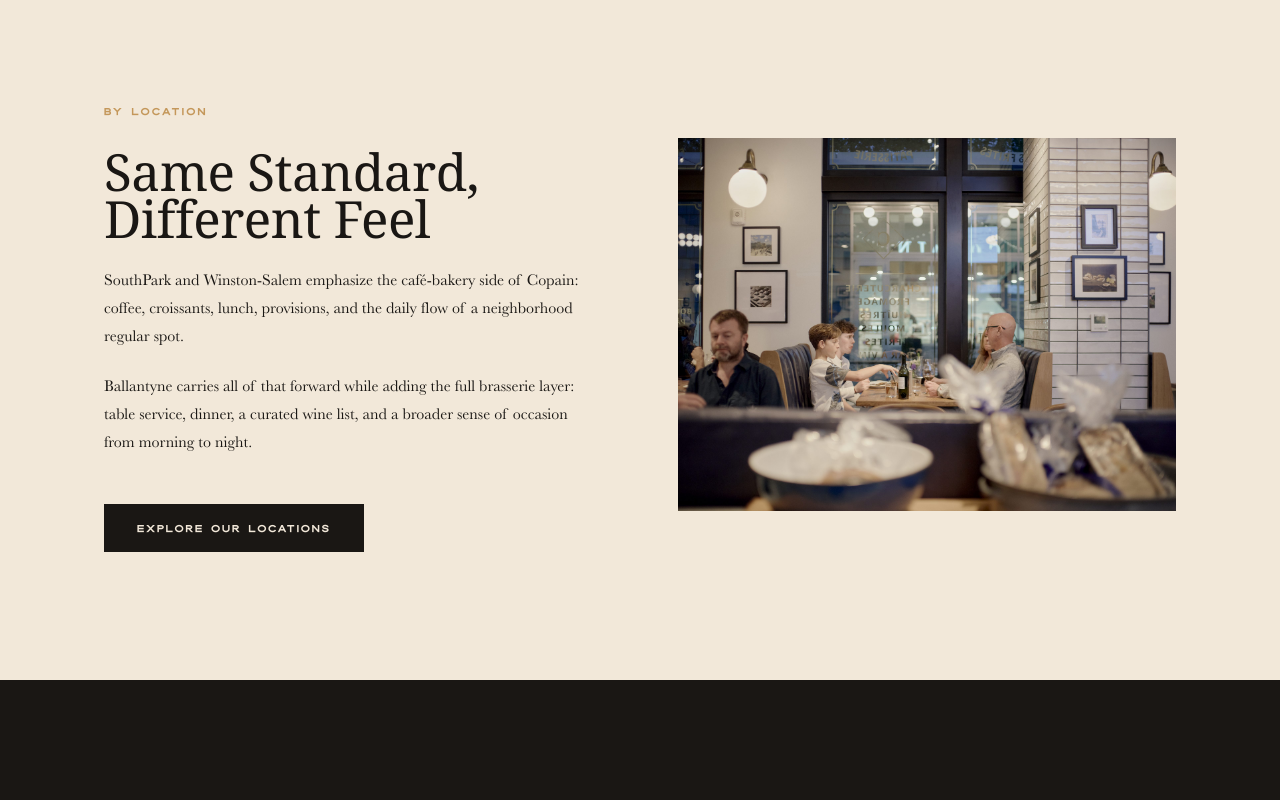
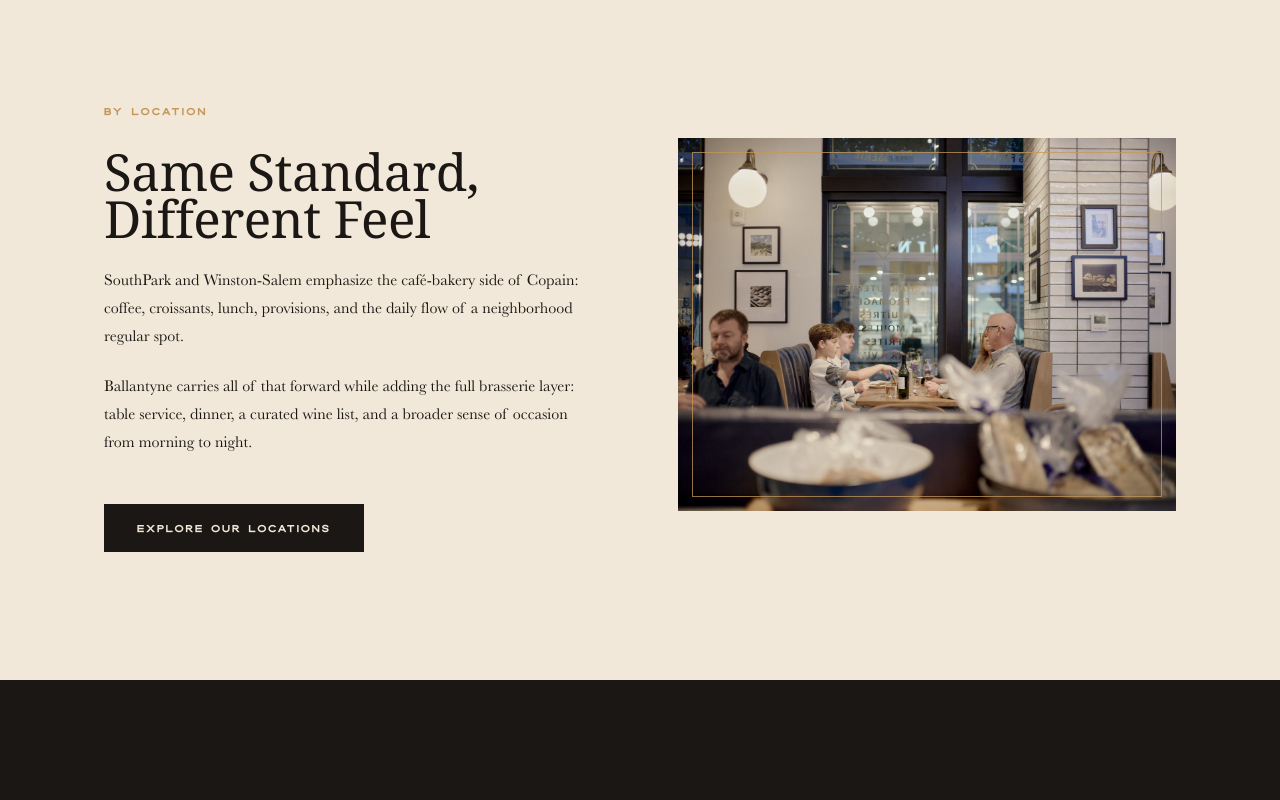
Before and after one commit to ada12001/copain-website, a website: page about.html in a window 1280 px wide. Shown: the part 3380-4180 px from the top of the page. Drawn offline with Linux system fonts and the light colour scheme; a web font is replaced by a local one.

Commit message:
Add image accent borders

```diff
--- a/about.html
+++ b/about.html
@@ -181,7 +181,7 @@
                 <a href="locations.html" class="btn btn--filled">Explore Our Locations</a>
               </div>
             </div>
-            <div class="reveal reveal--right" style="overflow:hidden;">
+            <div class="about-feature-image reveal reveal--right">
               <img
                 src="images/interior/ballantyne-family-dining.jpg"
                 alt="Guests dining at Copain Ballantyne"
@@ -224,7 +224,7 @@
                    onmouseover="this.style.color='var(--cream)'" onmouseout="this.style.color='rgba(242,232,217,0.55)'">The Jimmy ↗</a>
               </div>
             </div>
-            <div class="reveal reveal--right" style="overflow:hidden;">
+            <div class="about-feature-image reveal reveal--right">
               <img
                 src="images/exterior/ballantyne-door-glass.jpg"
                 alt="Etched glass entry at Copain Ballantyne"
--- a/css/main.css
+++ b/css/main.css
@@ -1452,6 +1452,18 @@ ul { list-style: none; }
   display: flex;
   flex-direction: column;
   gap: 1.35rem;
+}
+.about-feature-image {
+  position: relative;
+  overflow: hidden;
+}
+.about-feature-image::after {
+  content: '';
+  position: absolute;
+  inset: 14px;
+  border: 1px solid rgba(196, 151, 90, 0.75);
+  pointer-events: none;
+  z-index: 1;
 }
 .gift-card-panel {
   padding: clamp(2.5rem, 4vw, 4rem);
```
Also changed, not shown: press.html (+1 -1 lines).
